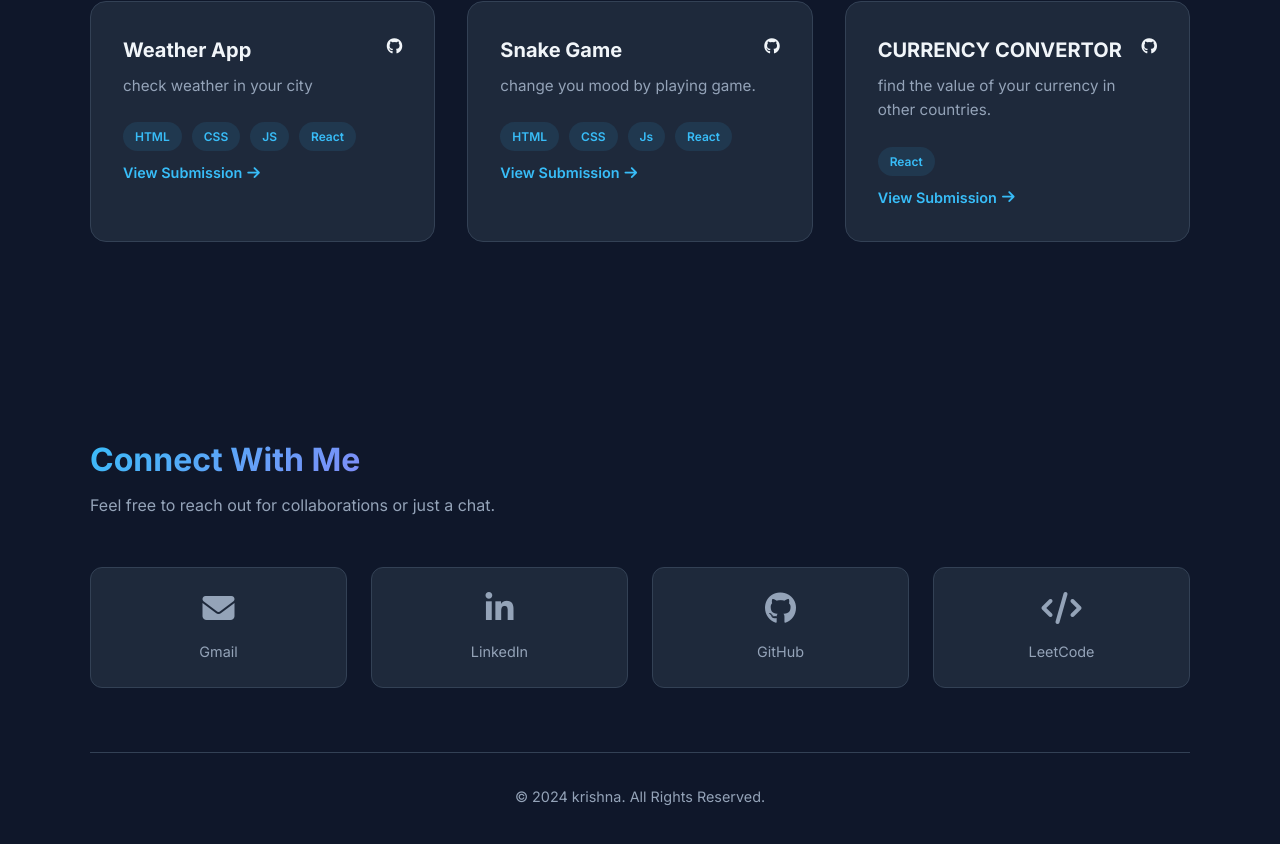
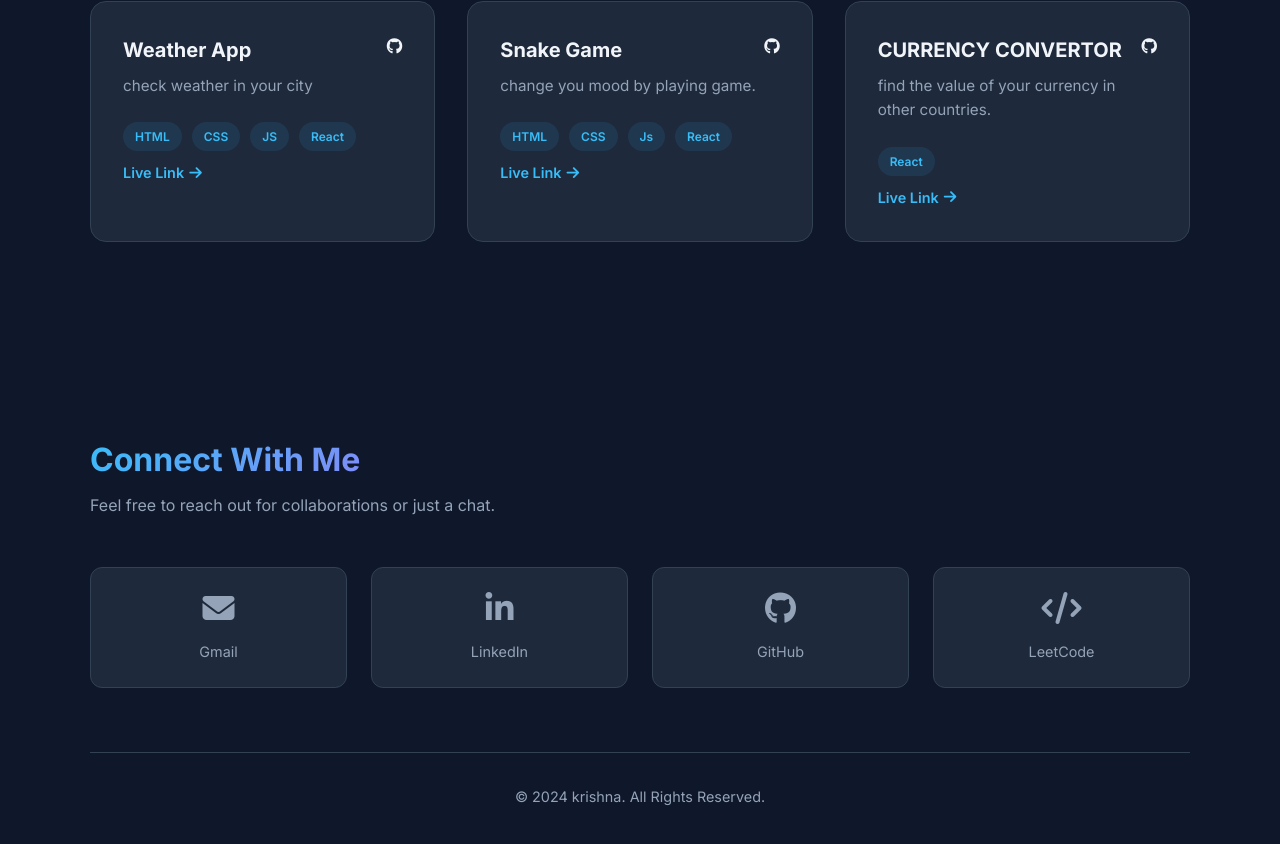
Before and after one commit to krishnaacodes/portfolio, a plain HTML site: page index.html in a window 1280 px wide. Shown: the part 1912-2756 px from the top of the page. Drawn offline with Linux system fonts and the light colour scheme.

Commit message:
Update index.html

```diff
--- a/index.html
+++ b/index.html
@@ -125,7 +125,7 @@
                         <span>React</span>
 
                     </div>
-                    <a href="https://krishnaacodes.github.io/weather-app/" class="text-link">View Submission <i class="fas fa-arrow-right"></i></a>
+                    <a href="https://krishnaacodes.github.io/weather-app/" class="text-link">Live Link <i class="fas fa-arrow-right"></i></a>
                 </div>
 
                 <div class="card project-card">
@@ -143,7 +143,7 @@
                         <span>React</span>
 
                     </div>
-                    <a href="https://snakegame-iota-ochre.vercel.app/" class="text-link">View Submission <i class="fas fa-arrow-right"></i></a>
+                    <a href="https://snakegame-iota-ochre.vercel.app/" class="text-link">Live Link<i class="fas fa-arrow-right"></i></a>
                 </div>
 
                 <div class="card project-card">
@@ -158,7 +158,7 @@
                         <span>React</span>
 
                     </div>
-                    <a href="https://currency-converter-xi-umber.vercel.app/" class="text-link">View Submission <i class="fas fa-arrow-right"></i></a>
+                    <a href="https://currency-converter-xi-umber.vercel.app/" class="text-link">Live Link <i class="fas fa-arrow-right"></i></a>
                 </div>
             </div>
         </div>
```
